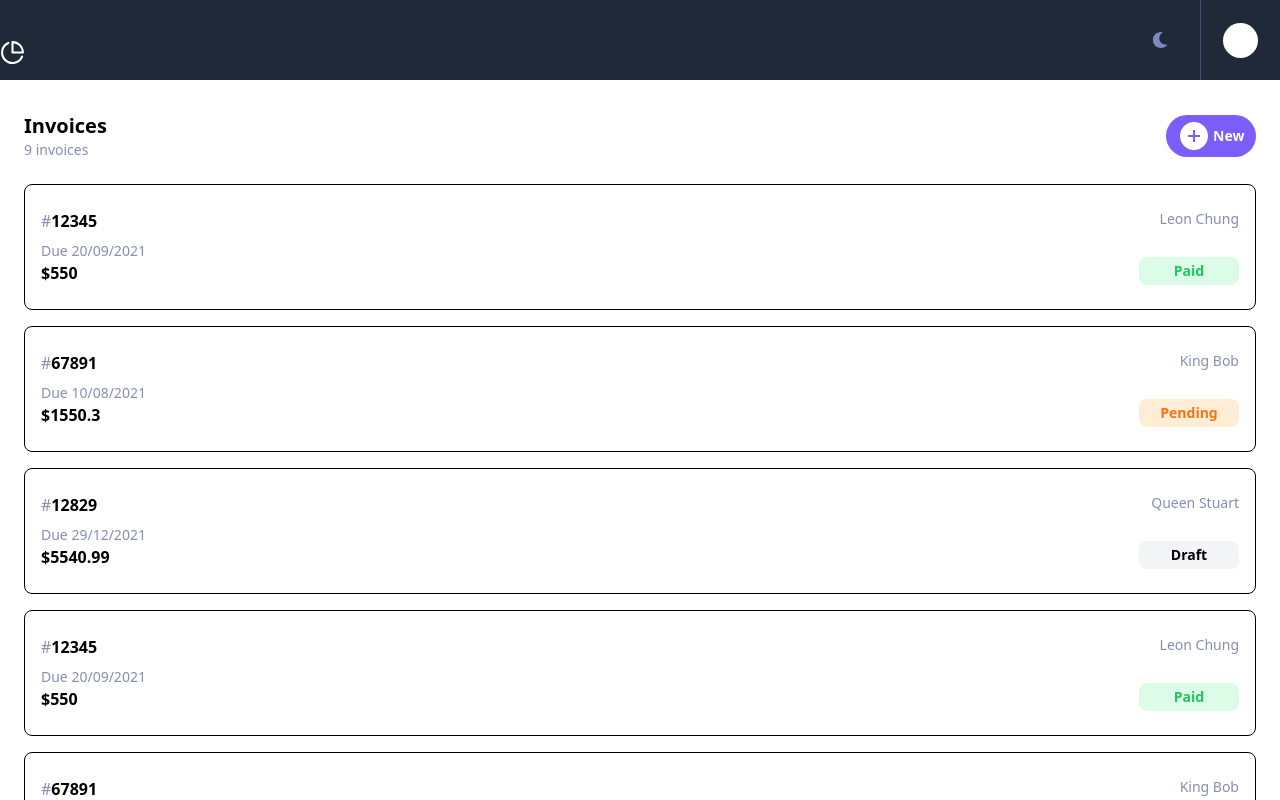
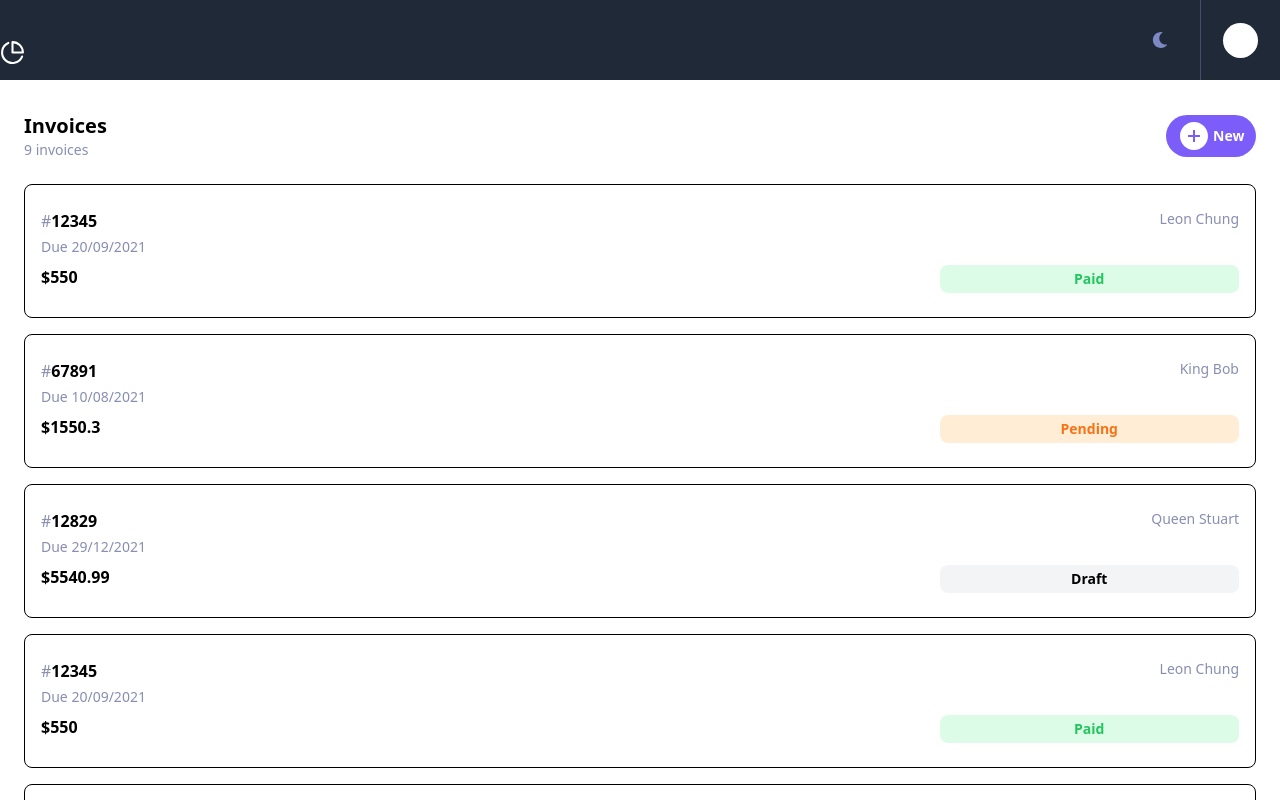
Before and after one commit to chungleee/invoices-app, a React (Vite) app: page / in a window 1280 px wide. Shown: the top 800 px of the page. Built offline with nearby package versions, Linux system fonts and the light colour scheme.

Commit message:
change layout system from flexbox to grid

```diff
--- a/src/components/InvoiceCard.jsx
+++ b/src/components/InvoiceCard.jsx
@@ -3,19 +3,18 @@ import React from "react";
 const InvoiceCard = ({ invoiceData }) => {
 	const { fullName, status, dueDate, amountDue, receipt_id } = invoiceData;
 	return (
-		<div className='w-full border border-black rounded-lg mb-4 flex justify-between items-center px-4 py-6 text-left'>
-			<div className='flex flex-col justify-between h-full text-[#888EB0] '>
-				<p className='mb-2'>
+		<div className='border border-black rounded-lg w-full px-4 py-6 text-left grid grid-cols-2 grid-rows-3 text-[#888EB0] mb-4'>
+			<p>
 				#<strong className='text-black'>{receipt_id}</strong>
 			</p>
-				<p className='font-thin text-sm text-[#888EB0]'>Due {dueDate}</p>
+			<p className='text-right text-sm text-[#888EB0] capitalize'>{fullName}</p>
+			<p className='font-thin text-sm text-[#888EB0] col-span-2'>
+				Due {dueDate}
+			</p>
 			<p>
 				<strong className='text-black'>${amountDue}</strong>
 			</p>
-			</div>
-			<div className='flex flex-col justify-between h-full text-right min-w-[100px]'>
-				<p className='text-sm text-[#888EB0] capitalize'>{fullName}</p>
-				<span
+			<p
 				className={`${
 					status === "paid"
 						? "bg-green-100 text-green-500"
@@ -25,11 +24,10 @@ const InvoiceCard = ({ invoiceData }) => {
 						? "bg-gray-100 text-black"
 						: null
 				}
-						text-center font-semibold text-sm rounded-lg py-1 capitalize`}
+						text-center font-semibold text-sm rounded-lg py-1 capitalize  w-1/2 ml-auto`}
 			>
 				{status}
-				</span>
-			</div>
+			</p>
 		</div>
 	);
 };
```
Lines whose indentation alone changed are shown as unchanged.
